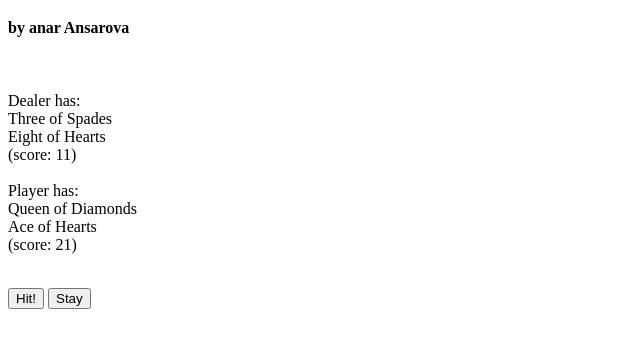
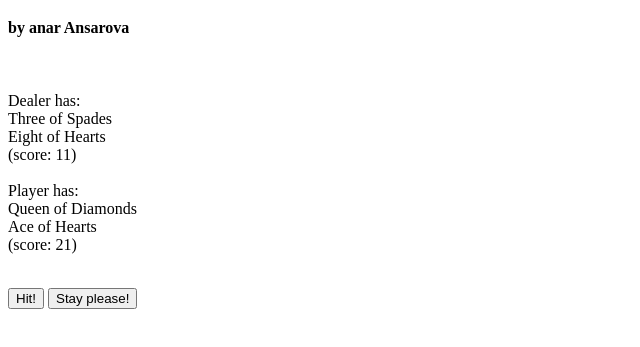
Before and after one commit to ansarovaa/plunlertasks, a plain HTML site: page index.html in a window 1280 px wide. Both pictures are taken after a click on the button "New game!". Shown: the part 61-408 px from the top of the page, without its empty margins (0-640 px from the left). Drawn offline with Linux system fonts and the light colour scheme.

Commit message:
index is updated

```diff
--- a/index.html
+++ b/index.html
@@ -13,7 +13,7 @@
     <p id="text-area">Welcome to Black jack</p>
     <button id="new-game-button">New game!</button>
     <button id="hit-button">Hit!</button>
-    <button id = "stay-button">Stay</button>
+    <button id = "stay-button">Stay please!</button>
 
 
     <script src="script.js"></script>
```
